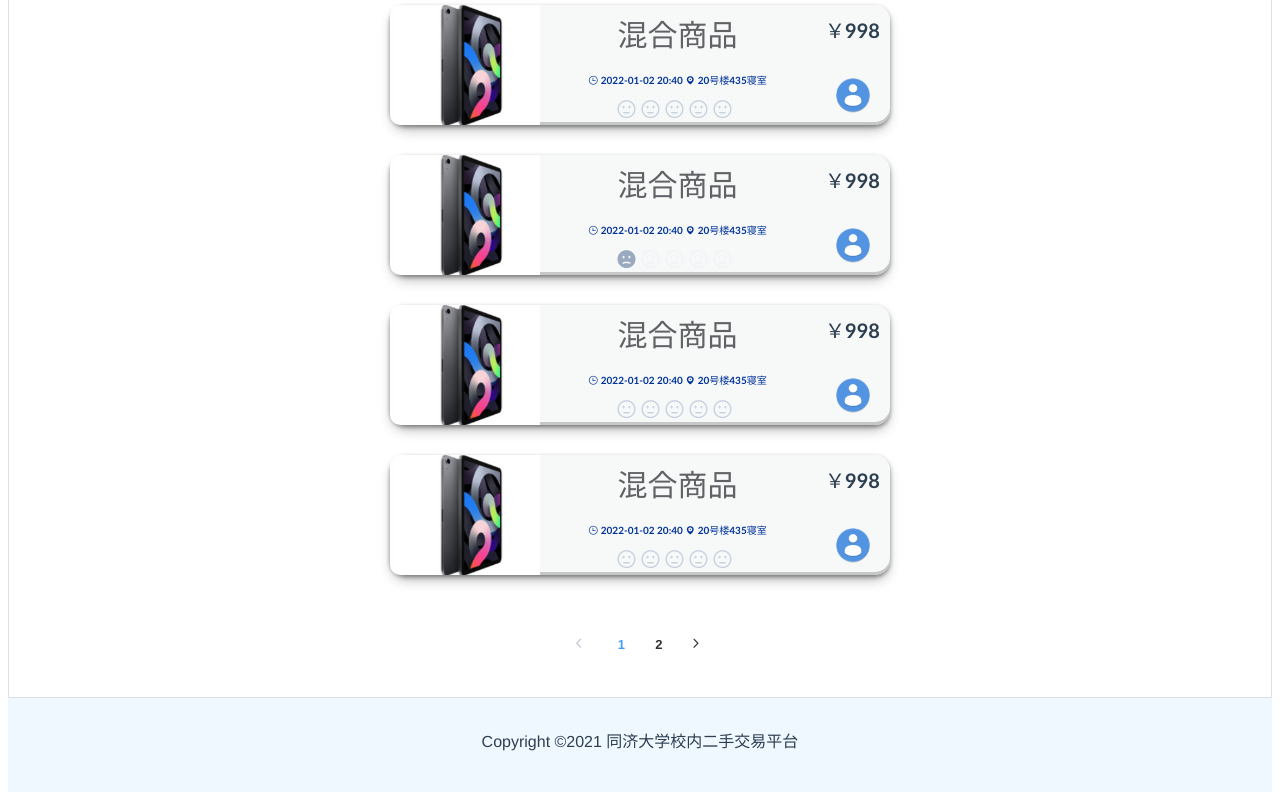
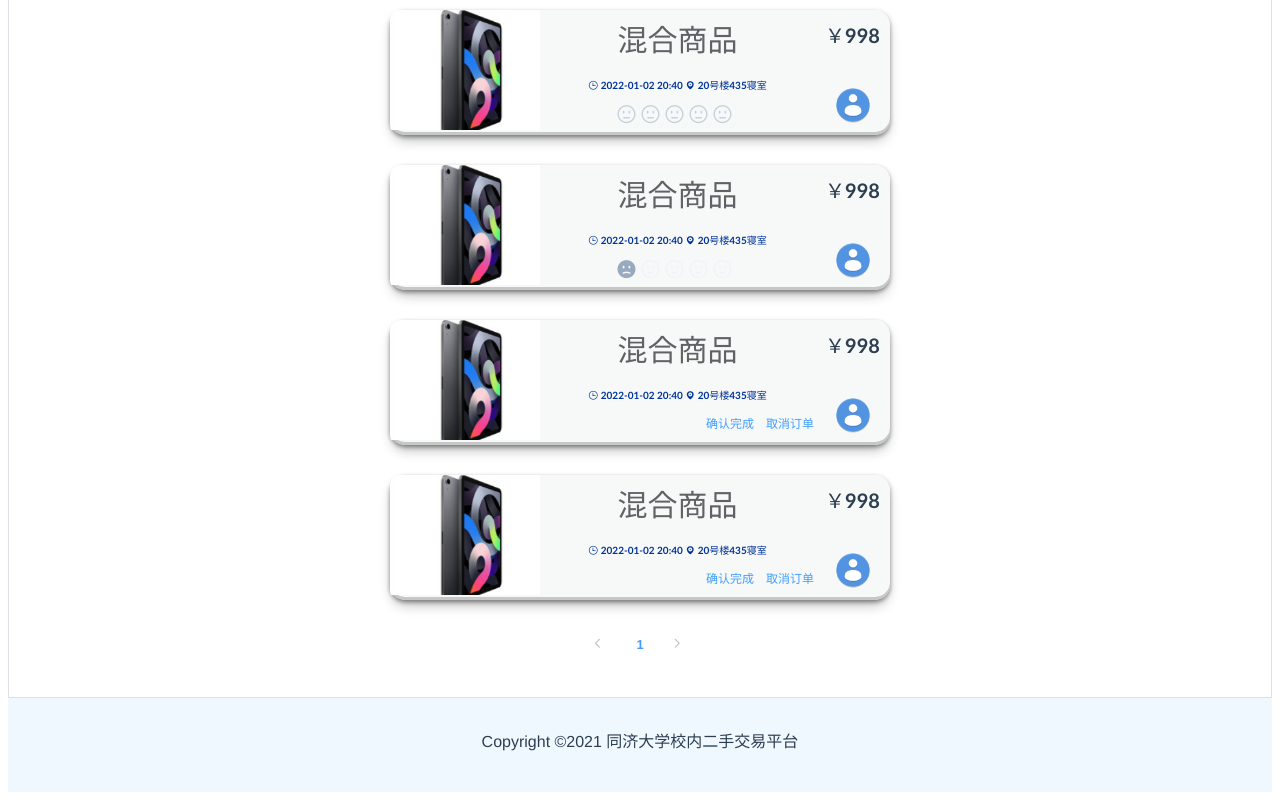
Before and after one commit to xuwangzilu/SoftwareEngineering, a Vue app: page /order in a window 1280 px wide. Shown: the part 341-1141 px from the top of the page. Built offline with nearby package versions, Linux system fonts and the light colour scheme; a web font is replaced by a local one.

Commit message:
完善了订单界面的业务逻辑
包括选择订单类型、确认和取消订单等。

```diff
--- a/src/components/OrderCardList.vue
+++ b/src/components/OrderCardList.vue
@@ -1,9 +1,9 @@
 <template>
 <div class="orderCardList">
 	<el-radio-group v-model="orderType">
-        <el-radio :label="0">全部</el-radio>
-        <el-radio :label="1">进行中</el-radio>
-        <el-radio :label="2">已完成</el-radio>
+        <el-radio :label="2">全部</el-radio>
+        <el-radio :label="0">进行中</el-radio>
+        <el-radio :label="1">已完成</el-radio>
     </el-radio-group>
     <el-divider></el-divider>
     <div class = "orderCard" v-for="(order,index) in selectOrderList" :key="index">
@@ -26,11 +26,15 @@
                     {{"20号楼435寝室"}}
                 </div>
             </el-tooltip>
-            <el-tooltip v-if="!order.isComplete" :disabled="order.commentStars == 0" :content="order.comment" placement="top" :open-delay=500 effect="light">
+            <el-tooltip v-if="order.isCompleted" :disabled="order.commentStars == 0" :content="order.comment" placement="top" :open-delay=500 effect="light">
                 <div class="cardComment">
                     <el-rate v-model="order.commentStars" :disabled="order.commentStars > 0" @change="handleRate(order)" :icon-classes="rateIcons" void-icon-class="icon-rate-face-off" disabled-void-icon-class="icon-rate-face-off" :colors="['#99A9BF', '#F7BA2A', '#FF9900']"></el-rate>
                 </div>
             </el-tooltip>
+            <div v-else class="cardControl">
+                <el-button type="text" size="mini" @click="confirmOrder(order.orderId)">确认完成</el-button>
+                <el-button type="text" size="mini" @click="cancelOrder(order.orderId)">取消订单</el-button>
+            </div>
         </div>
         <el-tooltip placement="right" effect="light">
             <template #content>
@@ -61,7 +65,7 @@
         </el-tooltip>
     </div>
     <div class="pagination">
-        <el-pagination :page-size="pageSize" layout="prev, pager, next" :total="orderList.length" v-model:currentPage="currentPage"></el-pagination>
+        <el-pagination :page-size="pageSize" layout="prev, pager, next" :total="selectOrders.length" v-model:currentPage="currentPage"></el-pagination>
     </div>
     <el-dialog v-model="commentDialogVisible" title="评价" width="30%" :before-close="handleCommentDialogClose">
         <div class="dialogStarsLeft">
@@ -106,7 +110,7 @@
 }
 .orderCard{
     width: 100%;
-    height: 120px;
+    height: 125px;
     margin:30px auto;
     border-radius: 15px;
     background-color:rgba(246, 248, 248, 0.8);
@@ -123,7 +127,7 @@
     color:white;
 }
 .goodPic{
-    height:120px;
+    height:125px;
     width:150px;
     border-top-left-radius: 10px;
     border-bottom-left-radius: 10px;
@@ -145,7 +149,7 @@
     float:left;
 }
 .cardPrice{
-    height:70px;
+    height:75px;
     font-family: 'Lato-Bold';
     font-size: 20px;
     line-height: 50px;
@@ -175,6 +179,10 @@
 }
 .cardComment{
     margin-top: 5px;
+}
+.cardControl{
+    margin-top: 0px;
+    float: right;
 }
 .dialogStarsLeft{
     float: left;
@@ -210,8 +218,9 @@ export default {
     },
     data(){
         return{
-            orderType: 0,
+            orderType: 2,
             orderList: [{
+                    isCustomer: true,
                     orderId: 0,
                     goodId: 0,
                     goodName: "混合商品",
@@ -228,6 +237,7 @@ export default {
                     reportReply: "很抱歉给您造成了不好的购物体验，该商家当前已被封号处理，付款金额也将在七个工作日内返回给您的账号",
                     name: "绝对不是奸商",
                 },{
+                    isCustomer: true,
                     orderId: 1,
                     goodId: 0,
                     goodName: "混合商品",
@@ -244,6 +254,7 @@ export default {
                     reportReply: "很抱歉给您造成了不好的购物体验，该商家当前已被封号处理，付款金额也将在七个工作日内返回给您的账号",
                     name: "绝对不是奸商",
                 },{
+                    isCustomer: true,
                     orderId: 2,
                     goodId: 0,
                     goodName: "混合商品",
@@ -260,12 +271,13 @@ export default {
                     reportReply: "很抱歉给您造成了不好的购物体验，该商家当前已被封号处理，付款金额也将在七个工作日内返回给您的账号",
                     name: "绝对不是奸商",
                 },{
+                    isCustomer: true,
                     orderId: 3,
                     goodId: 0,
                     goodName: "混合商品",
                     images: [require("../assets/physics.png"), require("../assets/ipad.png"), require("../assets/pen.png")],
                     time: "2022-01-02 20:40",
-                    isCompleted: true,
+                    isCompleted: false,
                     commentStars: 0,
                     price: 998,
                     photo: require("../assets/avator.png"),
@@ -276,12 +288,13 @@ export default {
                     reportReply: "很抱歉给您造成了不好的购物体验，该商家当前已被封号处理，付款金额也将在七个工作日内返回给您的账号",
                     name: "绝对不是奸商",
                 },{
+                    isCustomer: true,
                     orderId: 4,
                     goodId: 0,
                     goodName: "混合商品",
                     images: [require("../assets/physics.png"), require("../assets/ipad.png"), require("../assets/pen.png")],
                     time: "2022-01-02 20:40",
-                    isCompleted: true,
+                    isCompleted: false,
                     commentStars: 0,
                     price: 998,
                     photo: require("../assets/avator.png"),
@@ -292,7 +305,8 @@ export default {
                     reportReply: "很抱歉给您造成了不好的购物体验，该商家当前已被封号处理，付款金额也将在七个工作日内返回给您的账号",
                     name: "绝对不是奸商",
                 },{
-                    orderId: 4,
+                    isCustomer: false,
+                    orderId: 5,
                     goodId: 0,
                     goodName: "混合商品",
                     images: [require("../assets/physics.png"), require("../assets/ipad.png"), require("../assets/pen.png")],
@@ -332,9 +346,33 @@ export default {
             this.commentText='';
             this.commentDialogVisible=true;
         },
+        confirmOrder(orderId)
+        {
+            this.$confirm('该操作不可逆，是否确认完成订单？','提示')
+            .then(() => {
+                this.orderList[this.orderList.findIndex((order)=> order.orderId == orderId)].isCompleted=true;
+                this.$message({
+                    type: 'success',
+                    message: '订单已完成!'
+                })
+            })
+            .catch(() => {});
+        },
+        cancelOrder(orderId)
+        {
+            this.$confirm('取消订单可能会扣除您一定的信誉分，是否确认要取消订单？','提示')
+            .then(() => {
+                this.orderList.splice(this.orderList.findIndex((order)=> order.orderId == orderId), 1);
+                this.$message({
+                    type: 'warning',
+                    message: '订单已取消!'
+                })
+            })
+            .catch(() => {});
+        },
         handleCommentDialogClose()
         {
-            this.$confirm('退出后评价信息不会保存，是否确认退出！','提示')
+            this.$confirm('退出后评价信息不会保存，是否确认退出!','提示')
             .then(() => {
                 this.orderList[this.orderList.findIndex((order)=> order.orderId == this.orderId)].commentStars=0;
                 this.commentDialogVisible=false;
@@ -347,16 +385,16 @@ export default {
         },
         handleCommentDialogConfirm()
         {
-            this.$confirm('评价信息提交后不可更改，是否确认提交！','提示')
+            this.$confirm('评价信息提交后不可更改，是否确认提交!','提示')
             .then(() => {
                 if(this.commentText.length == 0)
                 {
-                    this.$alert('评价内容不可为空！', '警告', {
+                    this.$alert('评价内容不可为空!', '警告', {
                         confirmButtonText: '确定',
                         callback: () => {
                             this.$message({
                                 type: 'warning',
-                                message: '评价内容为空！'
+                                message: '评价内容为空!'
                             });
                         }
                     });
@@ -381,7 +419,7 @@ export default {
         },
         handleReportDialogClose()
         {
-            this.$confirm('退出后举报信息不会保存，是否确认退出！','提示')
+            this.$confirm('退出后举报信息不会保存，是否确认退出!','提示')
             .then(() => {
                 this.reportDialogVisible=false;
                 this.$message({
@@ -393,16 +431,16 @@ export default {
         },
         handleReportDialogConfirm()
         {
-            this.$confirm('举报信息提交后不可更改，是否确认提交！','提示')
+            this.$confirm('举报信息提交后不可更改，是否确认提交!','提示')
             .then(() => {
                 if(this.reportText.length == 0)
                 {
-                    this.$alert('举报原因不可为空！', '警告', {
+                    this.$alert('举报原因不可为空!', '警告', {
                         confirmButtonText: '确定',
                         callback: () => {
                             this.$message({
                                 type: 'warning',
-                                message: '举报内容为空！'
+                                message: '举报内容为空!'
                             });
                         }
                     });
@@ -423,10 +461,18 @@ export default {
         },
     },
     computed:{
+        selectOrders: function(){
+            var orders = new Array();
+            this.orderList.forEach((order)=>{
+                if(order.isCustomer == this.isCustomer &&(this.orderType == 2 || this.orderType == order.isCompleted))
+                    orders.push(order);
+            })
+            return orders
+        },
         selectOrderList: function(){
             var end = this.currentPage * this.pageSize;
             var begin = end - this.pageSize;
-            return this.orderList.slice(begin,end);
+            return this.selectOrders.slice(begin,end);
         },
     },
 }
--- a/src/views/User/Order.vue
+++ b/src/views/User/Order.vue
@@ -5,7 +5,7 @@
             <OrderCardList :isCustomer="true"/>
         </el-tab-pane>
         <el-tab-pane label="销售订单">
-            <OrderCardList :isCustomer="true"/>
+            <OrderCardList :isCustomer="false"/>
         </el-tab-pane>
     </el-tabs>
 </div>
```
